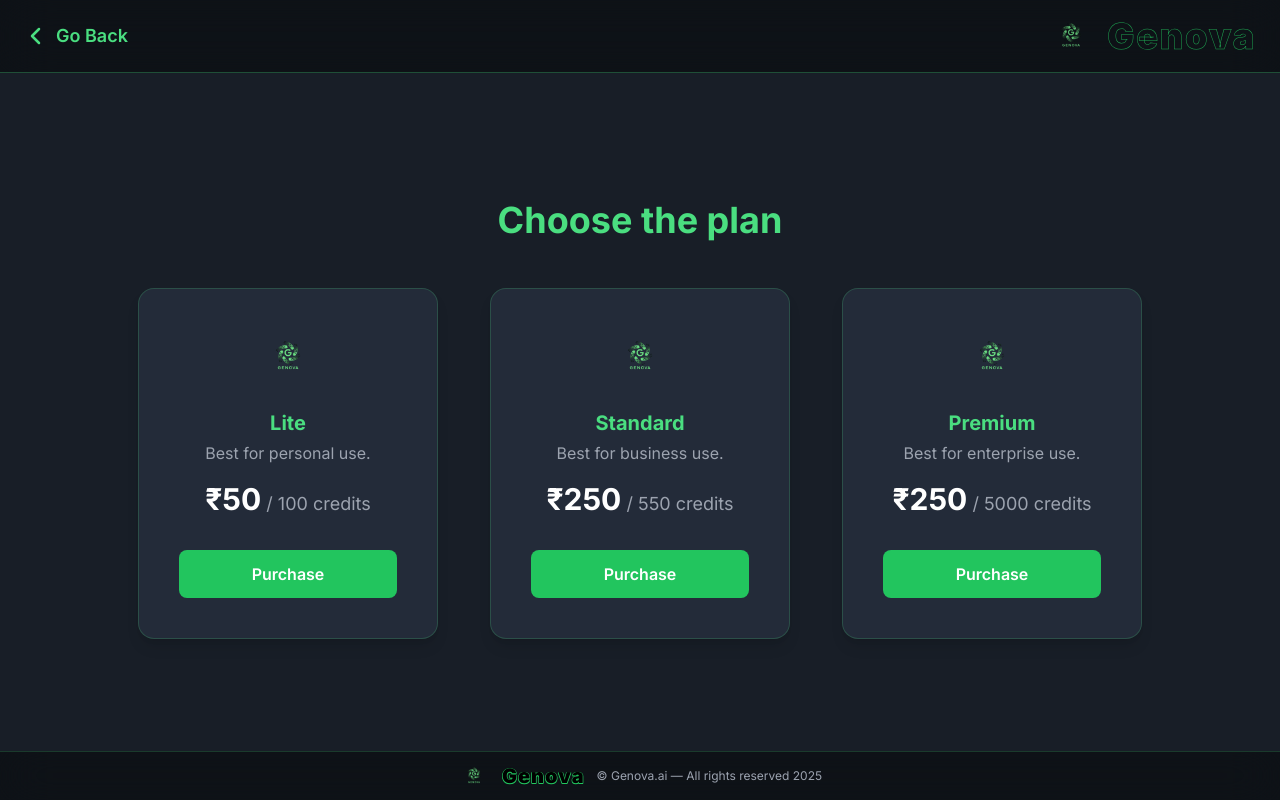
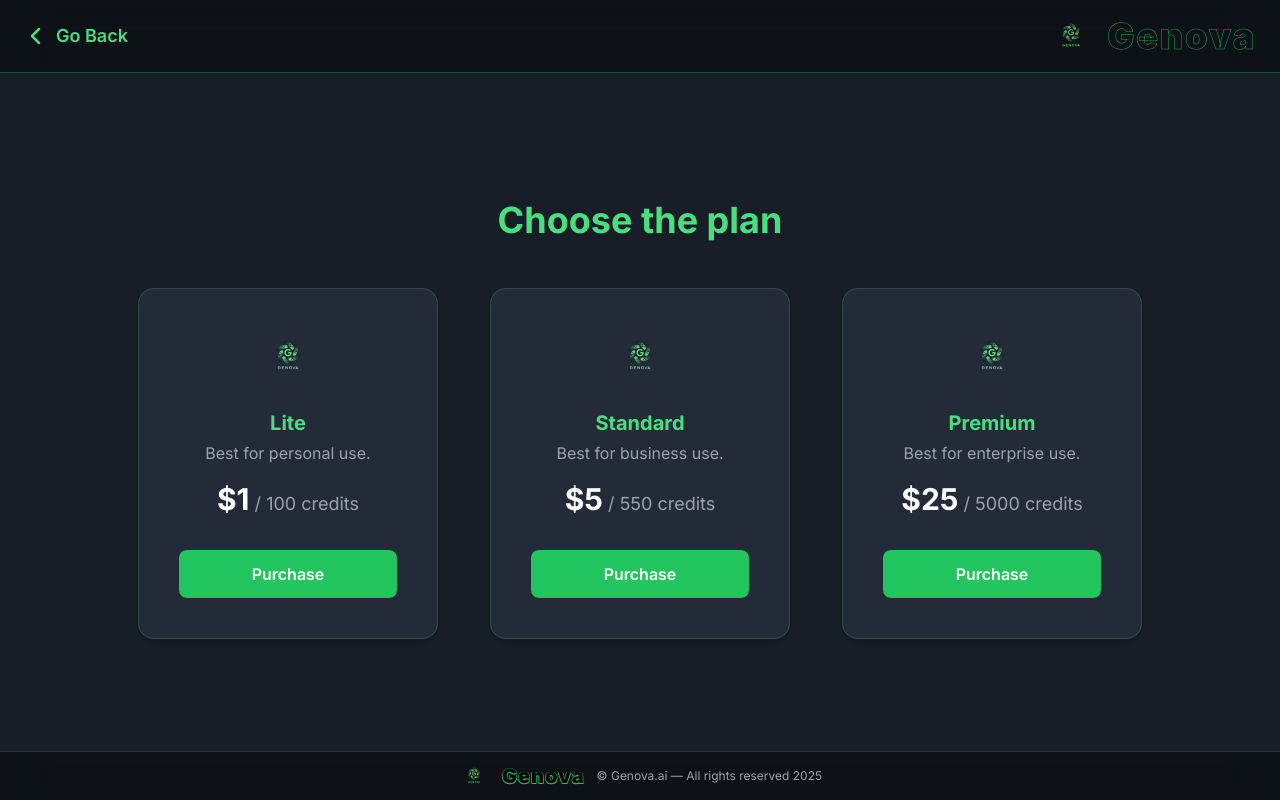
Before and after one commit to shahbaz123ahmed/genova-ai-image-generator, a Next.js app in the folder Genova-FrontEnd/: page /buy in a window 1280 px wide. Built offline with nearby package versions, Linux system fonts and the light colour scheme.

Commit message:
Update pricing to USD

```diff
--- a/Genova-FrontEnd/src/app/buy/page.tsx
+++ b/Genova-FrontEnd/src/app/buy/page.tsx
@@ -9,19 +9,19 @@ import { IoClose } from "react-icons/io5";
 const PLANS = [
   {
     name: "Lite",
-    price: 50,
+    price: 1,
     credits: 100,
     desc: "Best for personal use.",
   },
   {
     name: "Standard",
-    price: 250,
+    price: 5,
     credits: 550,
     desc: "Best for business use.",
   },
   {
     name: "Premium",
-    price: 250,
+    price: 25,
     credits: 5000,
     desc: "Best for enterprise use.",
   },
@@ -258,7 +258,7 @@ export default function BuyPage() {
               </h2>
               <p className="text-gray-400 mb-4">{plan.desc}</p>
               <div className="text-3xl font-bold text-white mb-2">
-                ₹{plan.price}
+                ${plan.price}
                 <span className="text-lg font-normal text-gray-400">
                   {" "}
                   / {plan.credits} credits
```
